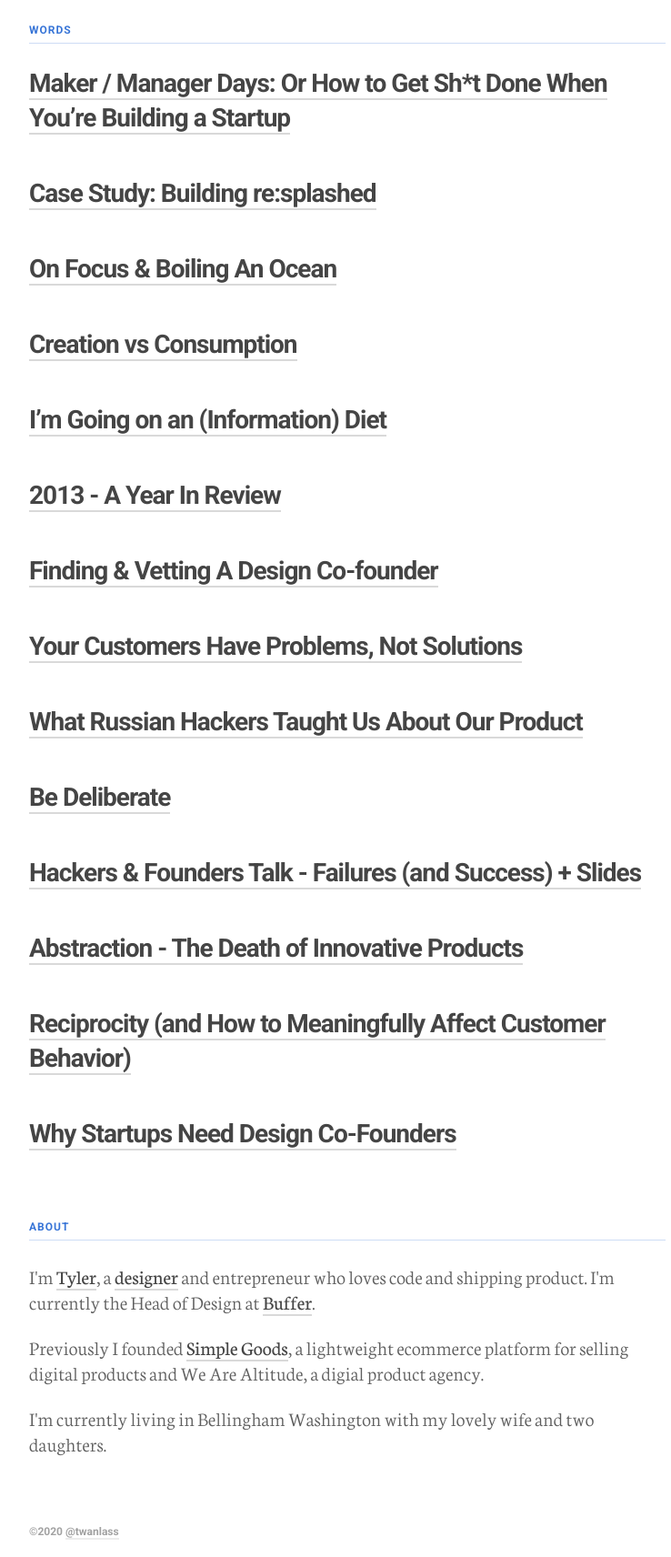
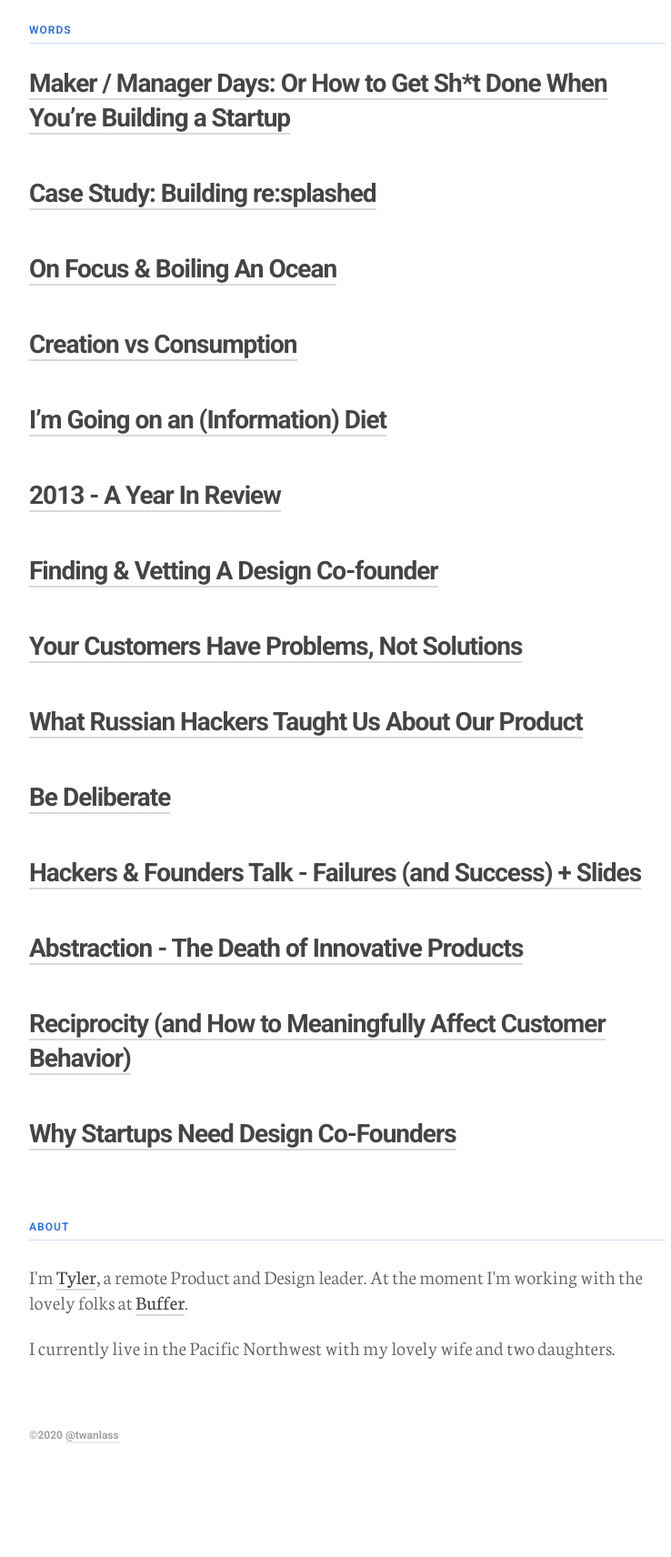
Before and after one commit to twanlass/twanlass.github.io, a Jekyll site: the page built from index.html, in a window 1280 px wide. Shown: the whole page at 91% size, without its empty margins (258-996 px from the left). Built offline with Jekyll 4.4.1, drawn with Linux system fonts in a browser that asks for light colours; after the commit the page ends 1606 px from its top, so only the background shows below that.

Commit message:
Bio updates.

```diff
--- a/_includes/about.html
+++ b/_includes/about.html
@@ -1,7 +1,8 @@
 <div class="about">
     <div class="heading">About</div>
     <div class="hr"></div>
-    <p>I'm <a href="//twitter.com/twanlass">Tyler</a>, a <a href="//folio.tdub.co">designer</a> and entrepreneur who loves code and shipping product. I'm currently the Head of Design at <a href="//buffer.com">Buffer</a>.</p>
-    <p>Previously I founded <a href="//simplegoods.co">Simple Goods</a>, a lightweight ecommerce platform for selling digital products and We Are Altitude, a digial product agency.</p>
-    <p>I'm currently living in Bellingham Washington with my lovely wife and two daughters.</p>
+
+    <p></p>
+    <p>I'm <a href="//twitter.com/twanlass">Tyler</a>, a remote Product and Design leader. At the moment I'm working with the lovely folks at <a href="//buffer.com">Buffer</a>.</p>
+    <p>I currently live in the Pacific Northwest with my lovely wife and two daughters.</p>
 </div>
--- a/index.html
+++ b/index.html
@@ -8,12 +8,12 @@
 <head>
   <meta charset="utf-8">
   <meta http-equiv="X-UA-Compatible" content="IE=edge,chrome=1">
-  <title>Tyler Wanlass | designer and entrepreneur who loves code and shipping product, currently at @Buffer building @GetRespond.</title>
+  <title>Tyler Wanlass | Remote Product and Design leader @Buffer</title>
   <meta name="viewport" content="width=device-width, initial-scale=1.0, maximum-scale=1.0, user-scalable=0" />
 
   <!-- for Google -->
-  <meta name="description" content="Tyler Wanlass, entreprenuer &amp; designer. I write about startups and design. I build businesses and products." />
-  <meta name="keywords" content="tyler wanlass, startups, designer, we ara altitude, simple goods, respond by buffer" />
+  <meta name="description" content="Tyler Wanlass. I write about startups, product, and design. I build businesses and products." />
+  <meta name="keywords" content="tyler wanlass, startups, product management, product design, entreprenuership" />
 
   <meta name="author" content="Tyler Wanlass" />
   <meta name="copyright" content="&copy; {{ 'now' | date: "%Y" }} Tyler Wanlass" />
@@ -23,12 +23,12 @@
   <meta property="og:type" content="article" />
   <meta property="og:image" content="http://tdub.co/img/me.jpg" />
   <meta property="og:url" content="http://tdub.co{{ page.url }}" />
-  <meta property="og:description" content="Tyler Wanlass | Entreprenuer &amp; Designer" />
+  <meta property="og:description" content="Tyler Wanlass | Remote Product and Design leader" />
 
   <!-- for Twitter -->
   <meta name="twitter:card" content="summary" />
   <meta name="twitter:title" content="{{ page.title }}" />
-  <meta name="twitter:description" content="Tyler Wanlass | Entreprenuer &amp; Designer" />
+  <meta name="twitter:description" content="Tyler Wanlass | Remote Product and Design leader" />
   <meta name="twitter:image" content="/img/me.jpg" />
 
   <link rel="stylesheet" href="css/normalize.min.css">
```
